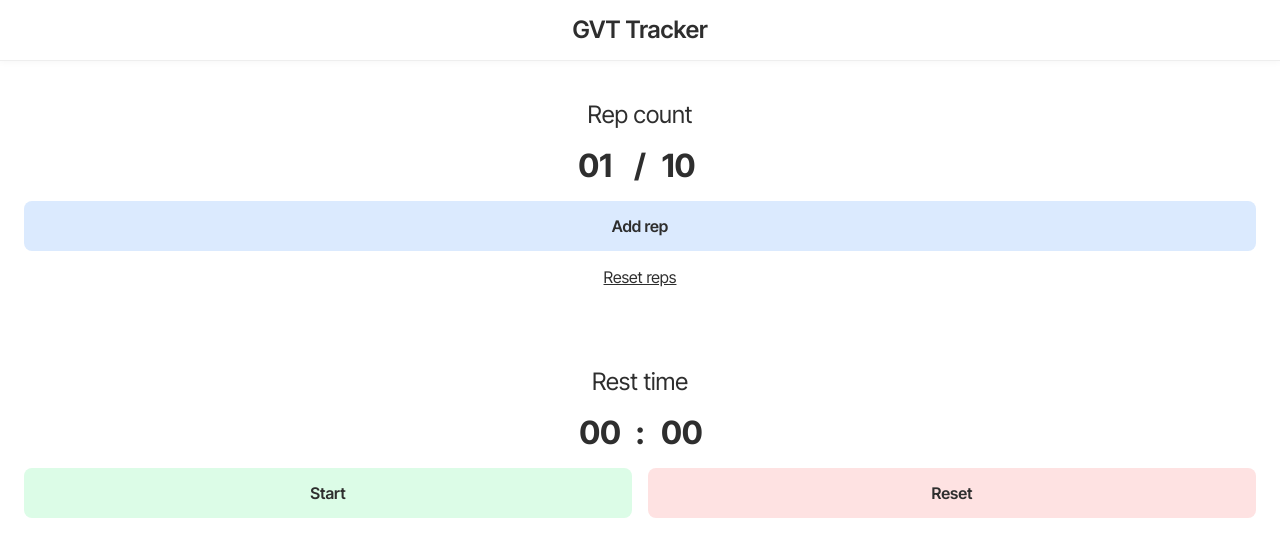
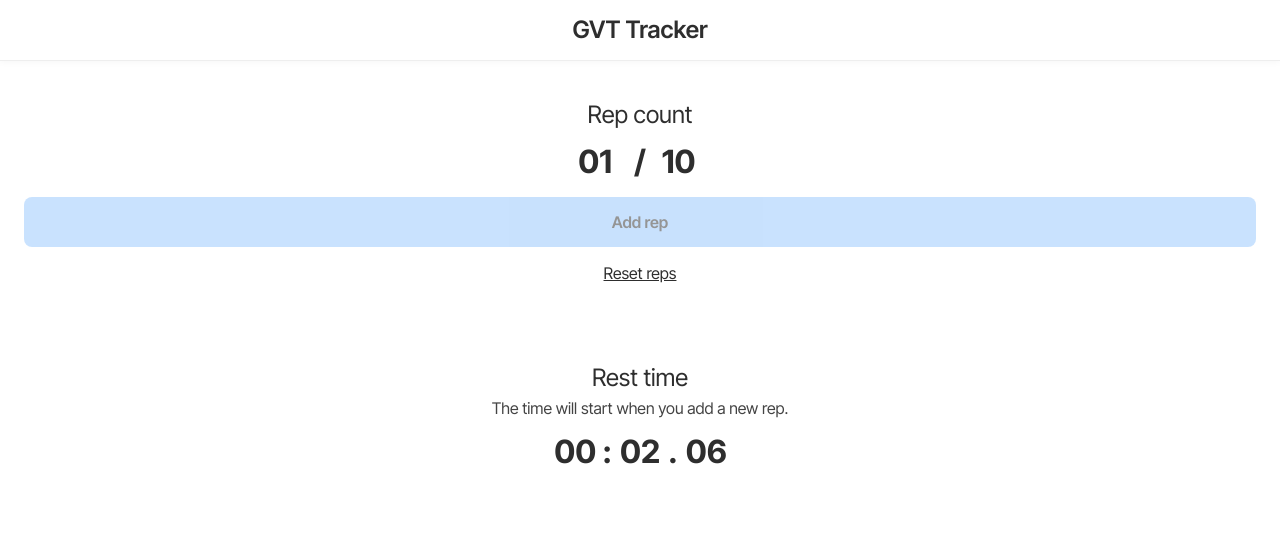
Before and after one commit to pedrobritto/gvt-tracker, a plain HTML site: page index.html in a window 1280 px wide. Both pictures are taken after a click on the button "Add rep". Drawn offline with Linux system fonts and the light colour scheme.

Commit message:
feat: update timer behavior, add ms display

```diff
--- a/index.html
+++ b/index.html
@@ -22,7 +22,9 @@
 
     <main class="main">
       <section class="generic-section">
-        <h2>Rep count</h2>
+        <header class="section-header">
+          <h2>Rep count</h2>
+        </header>
 
         <div class="generic-container">
           <div class="info-container">
@@ -37,18 +39,20 @@
       </section>
 
       <section class="generic-section">
-        <h2>Rest time</h2>
+        <header class="section-header">
+          <h2>Rest time</h2>
+          <div class="subtitle">
+            The time will start when you add a new rep.
+          </div>
+        </header>
 
         <div class="generic-container">
-          <div class="info-container">
+          <div class="info-container" style="gap: 0.5rem">
             <span class="info-item" id="timer-minutes">00</span>
             <span class="info-item info-item__separator">:</span>
             <span class="info-item" id="timer-seconds">00</span>
-          </div>
-
-          <div class="button-group">
-            <button id="timer-start" class="button">Start</button>
-            <button id="timer-reset" class="button timer-reset">Reset</button>
+            <span class="info-item info-item__separator">.</span>
+            <span class="info-item" id="timer-milliseconds">00</span>
           </div>
         </div>
       </section>
--- a/script.js
+++ b/script.js
@@ -29,6 +29,16 @@ class RepsTracker {
      * @type {number}
      */
     this.targetRepCount = 10;
+
+    /**
+     * @type {number}
+     */
+    this.temporaryDisableTime = 5000;
+
+    /**
+     * @type {number | undefined}
+     */
+    this.timeoutRef;
   }
 
   updateDOM() {
@@ -41,6 +51,12 @@ class RepsTracker {
     if (this.repCount < this.targetRepCount) {
       this.repCount += 1;
     }
+
+    this.addCountEl.disabled = true;
+
+    setTimeout(() => {
+      this.addCountEl.disabled = false;
+    }, this.temporaryDisableTime);
   }
 
   resetReps() {
@@ -72,7 +88,14 @@ class RepsTracker {
 }
 
 class Stopwatch {
-  constructor({ minutesEl, secondsEl, startButton, resetButton }) {
+  constructor({
+    minutesEl,
+    secondsEl,
+    millisecondsEl,
+    startButton,
+    resetButton,
+    resetOnStart,
+  }) {
     /**
      * @type {number}
      */
@@ -100,6 +123,10 @@ class Stopwatch {
      */
     this.secondsEl = secondsEl;
     /**
+     * @type {HTMLSpanElement}
+     */
+    this.millisecondsEl = millisecondsEl;
+    /**
      * @type {HTMLButtonElement}
      */
     this.startButton = startButton;
@@ -107,9 +134,14 @@ class Stopwatch {
      * @type {HTMLButtonElement}
      */
     this.resetButton = resetButton;
+    /**
+     * @type {boolean}
+     */
+    this.resetOnStart = resetOnStart;
   }
 
   updateDOM() {
+    const timeInMilliseconds = Math.floor(this.elapsedTime % 100);
     const timeInSeconds = Math.floor(this.elapsedTime / 1000);
     const timeInMinutes = Math.floor(timeInSeconds / 60);
 
@@ -126,16 +158,13 @@ class Stopwatch {
       );
     }
 
-    if (this.startButton) {
-      if (this.isRunning) {
-        this.startButton.textContent = "Stop";
-        this.startButton.classList.add("is-running");
-        this.startButton.classList.remove("is-stopped");
-      } else {
-        this.startButton.textContent = "Start";
-        this.startButton.classList.remove("is-running");
-        this.startButton.classList.add("is-stopped");
-      }
+    console.log(`this.millisecondsEl`, this.millisecondsEl);
+
+    if (this.millisecondsEl) {
+      this.millisecondsEl.textContent = String(timeInMilliseconds).padStart(
+        2,
+        "0"
+      );
     }
   }
 
@@ -147,10 +176,10 @@ class Stopwatch {
 
     // To save the elapsed time in the storage, I need to save a starting time instead of incrementing on the fly.
     this.intervalRef = setInterval(() => {
-      this.elapsedTime += 1000;
+      this.elapsedTime += 123;
 
       this.updateDOM();
-    }, 1000);
+    }, 123);
   }
 
   stop() {
@@ -171,10 +200,11 @@ class Stopwatch {
     this.updateDOM();
 
     this.startButton?.addEventListener("click", () => {
-      if (this.isRunning) {
-        this.stop();
-      } else {
+      if (this.resetOnStart) {
+        this.reset();
         this.start();
+
+        return;
       }
     });
 
@@ -188,8 +218,10 @@ function main() {
   const stopwatch = new Stopwatch({
     minutesEl: document.getElementById("timer-minutes"),
     secondsEl: document.getElementById("timer-seconds"),
-    startButton: document.getElementById("timer-start"),
-    resetButton: document.getElementById("timer-reset"),
+    millisecondsEl: document.getElementById("timer-milliseconds"),
+    startButton: document.getElementById("reps-add"),
+    resetButton: document.getElementById("reps-reset"),
+    resetOnStart: true,
   });
 
   stopwatch.init();
--- a/style.css
+++ b/style.css
@@ -15,15 +15,30 @@ button {
   cursor: pointer;
 }
 
+button:disabled {
+  opacity: 0.5;
+  cursor: not-allowed;
+}
+
 h1 {
   margin: 0;
   text-align: center;
 }
 
 h2 {
-  margin-top: 0;
+  margin: 0;
   font-weight: normal;
   text-align: center;
+}
+
+.section-header {
+  margin-bottom: 1rem;
+}
+
+.subtitle {
+  text-align: center;
+  margin-top: 0.5rem;
+  color: #444;
 }
 
 .nav-bar {
@@ -105,7 +120,7 @@ h2 {
 }
 
 .button.add-rep {
-  background-color: #dbeafe;
+  background-color: #93c5fd;
 }
 
 .button--link {
```
